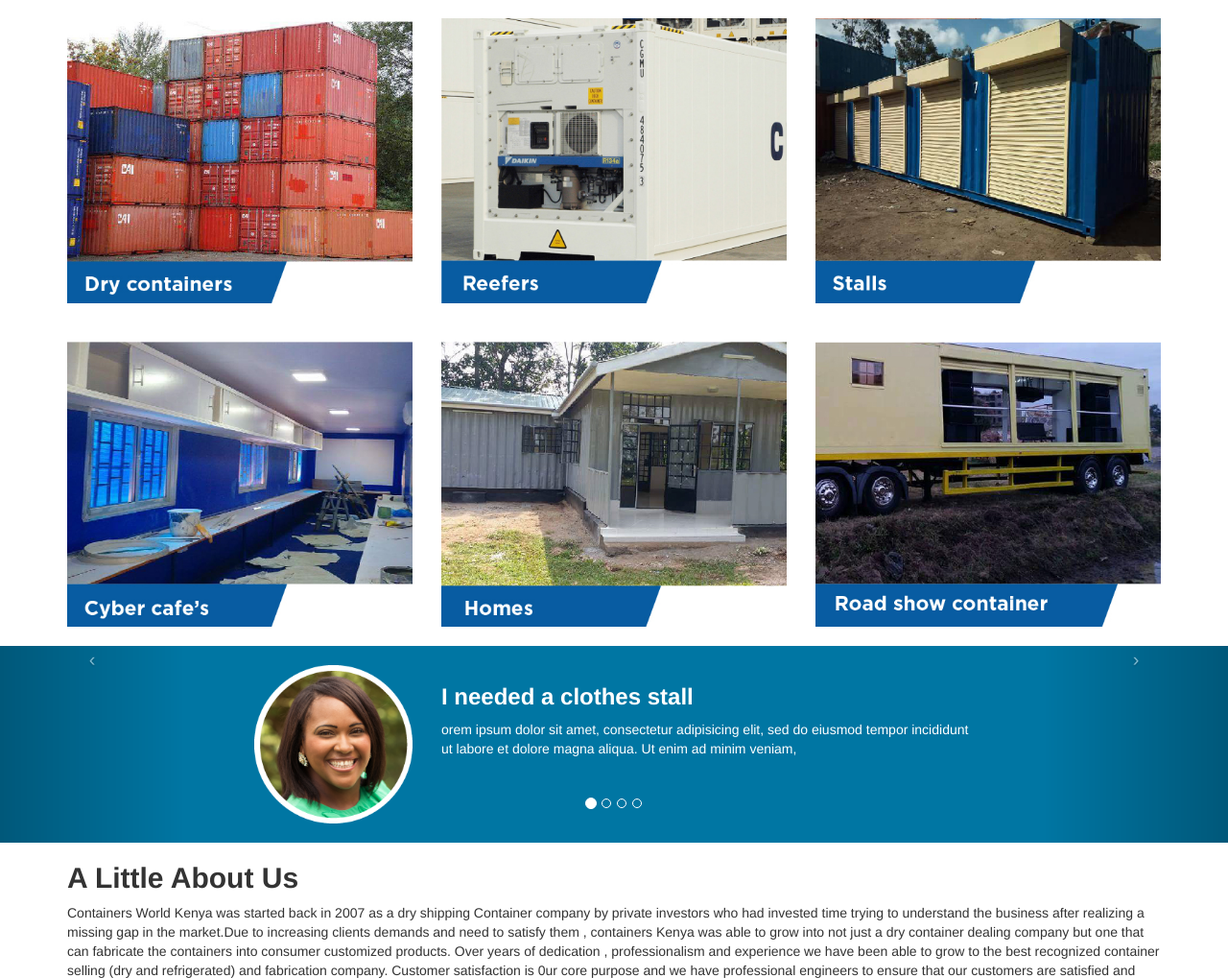
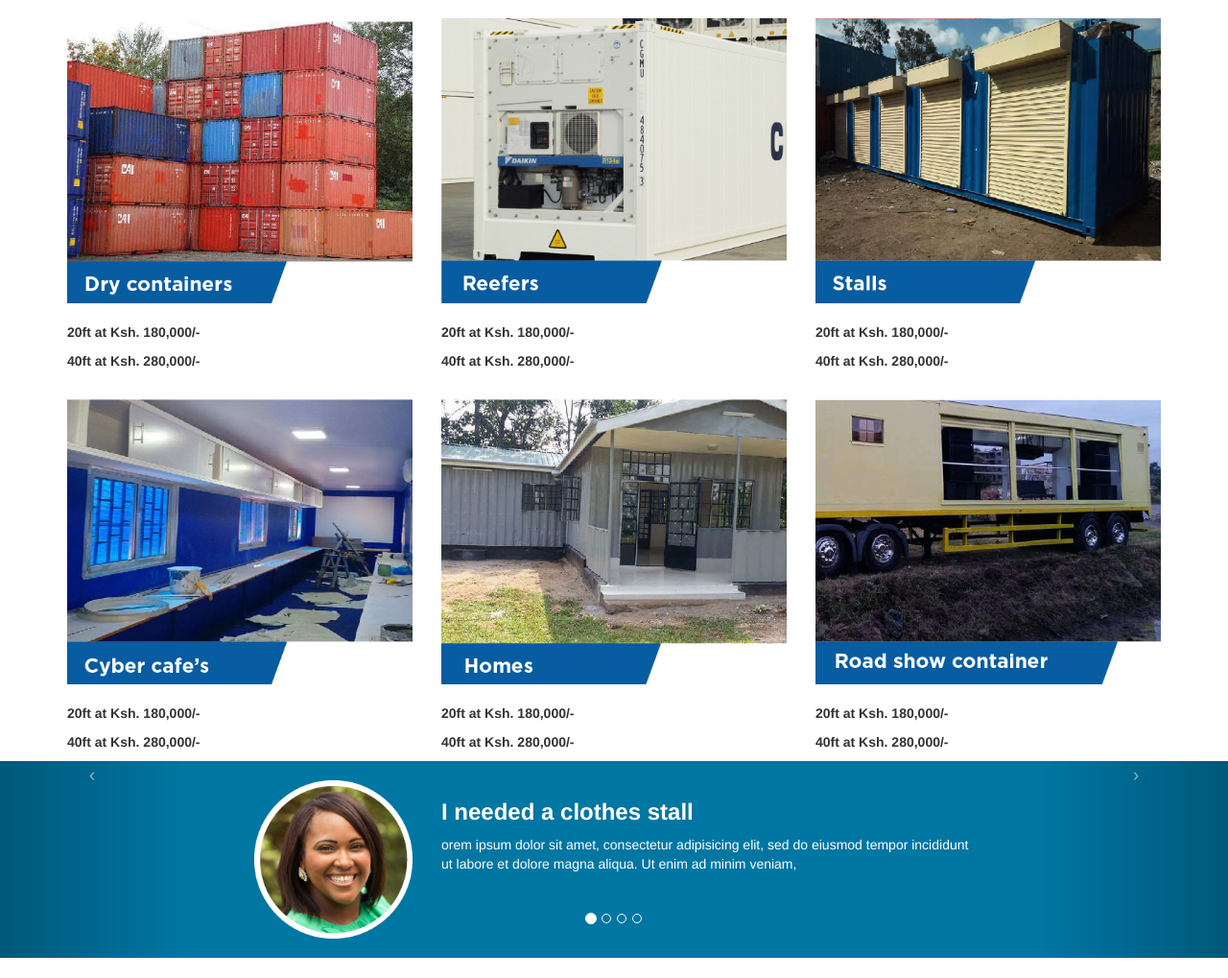
Before and after one commit to koikoishogun/containers, a Laravel app: page / in a window 1280 px wide. Shown: the part 566-1585 px from the top of the page at 96% size. Run offline with Laravel 8, Linux system fonts and the light colour scheme; settings files or empty folders that the repository lacks are supplied.

Commit message:
admin-panel update

```diff
--- a/resources/views/welcome.blade.php
+++ b/resources/views/welcome.blade.php
@@ -192,14 +192,20 @@
         <div class="row">
           <div class="col-md-4">
             <img class="slider-img img-responsive" src = "{{ URL::asset('/images/dry-containers.jpg')}}" alt = "First slide">
+            <p><b>20ft at Ksh. 180,000/-</b></p>
+            <p><b>40ft at Ksh. 280,000/-</b></p>
           </div>
 
           <div class="col-md-4">
             <img class="slider-img img-responsive" src = "{{ URL::asset('/images/reefers.jpg')}}" alt = "First slide">
+            <p><b>20ft at Ksh. 180,000/-</b></p>
+            <p><b>40ft at Ksh. 280,000/-</b></p>
           </div>
 
           <div class="col-md-4">
             <img class="slider-img img-responsive" src = "{{ URL::asset('/images/stalls.jpg')}}" alt = "First slide">
+            <p><b>20ft at Ksh. 180,000/-</b></p>
+            <p><b>40ft at Ksh. 280,000/-</b></p>
           </div>
 
         </div>
@@ -207,14 +213,20 @@
         <div class="row">
           <div class="col-md-4">
             <img class="slider-img img-responsive" src = "{{ URL::asset('/images/cyber.jpg')}}" alt = "First slide">
+            <p><b>20ft at Ksh. 180,000/-</b></p>
+            <p><b>40ft at Ksh. 280,000/-</b></p>
           </div>
 
           <div class="col-md-4">
             <img class="slider-img img-responsive" src = "{{ URL::asset('/images/homes.jpg')}}" alt = "First slide">
+            <p><b>20ft at Ksh. 180,000/-</b></p>
+            <p><b>40ft at Ksh. 280,000/-</b></p>
           </div>
 
           <div class="col-md-4">
             <img class="slider-img img-responsive" src = "{{ URL::asset('/images/roadshow.jpg')}}" alt = "First slide">
+            <p><b>20ft at Ksh. 180,000/-</b></p>
+            <p><b>40ft at Ksh. 280,000/-</b></p>
           </div>
 
         </div>
```
